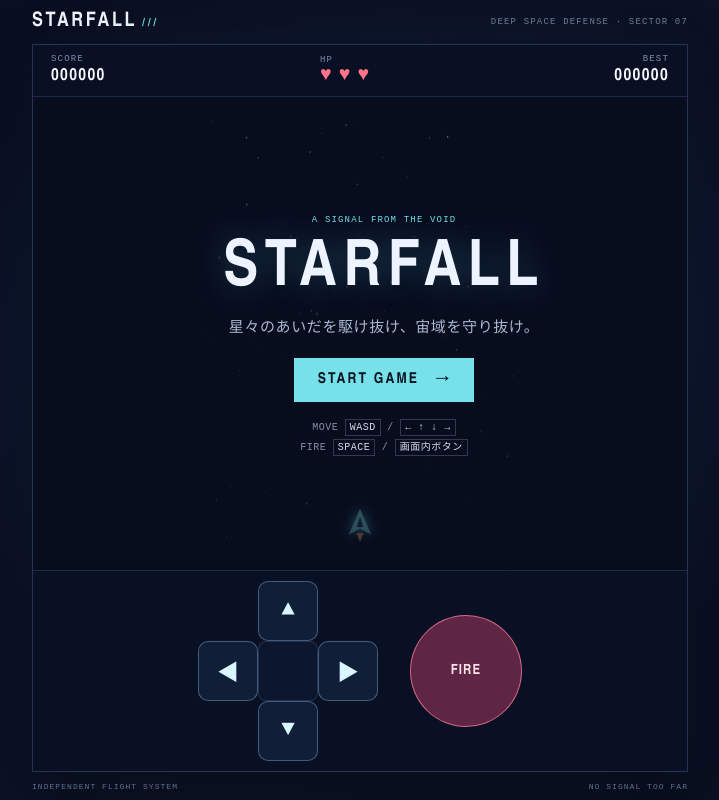
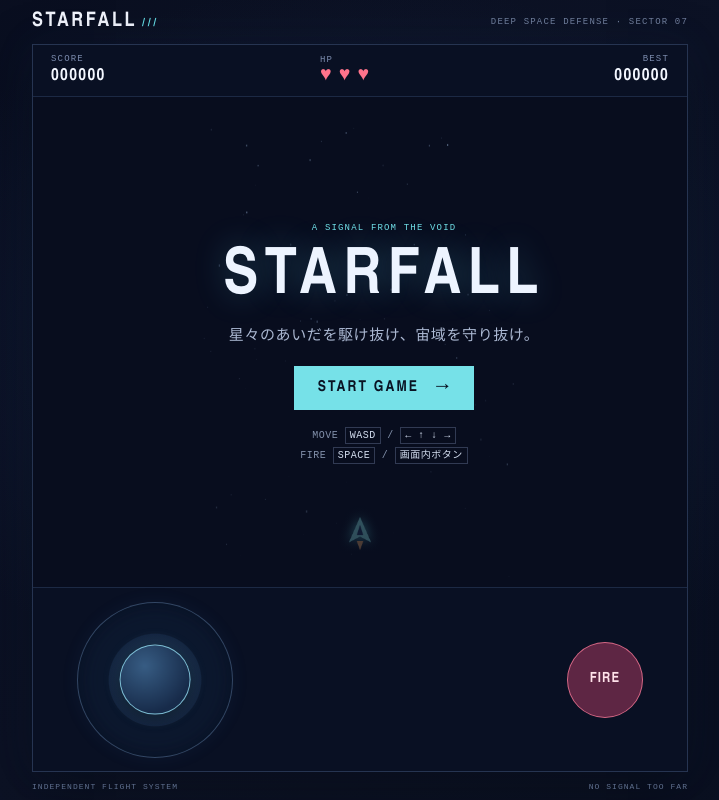
Before and after one commit to shi-chan775/game, a React (Vite) app: page / in a window 1280 px wide. Shown: the whole page, without its empty margins (280-999 px from the left). Built offline with nearby package versions, Linux system fonts and the light colour scheme; the HTML template or start-up script is replaced by a standard one.

Commit message:
コントローラー変更

```diff
--- a/src/App.jsx
+++ b/src/App.jsx
@@ -8,7 +8,7 @@ const initialGameState = {
   state: "ready",
 };
 
-const controlKeys = ["up", "left", "down", "right", "fire"];
+const controlKeys = ["fire"];
 
 function formatScore(value) {
   return String(value).padStart(6, "0");
@@ -17,9 +17,15 @@ function formatScore(value) {
 function App() {
   const canvasRef = useRef(null);
   const gameRef = useRef(null);
-  const controlsRef = useRef(Object.fromEntries(controlKeys.map((key) => [key, false])));
+  const controlsRef = useRef({
+    moveX: 0,
+    moveY: 0,
+    ...Object.fromEntries(controlKeys.map((key) => [key, false])),
+  });
+  const joystickPointerRef = useRef(null);
   const [gameState, setGameState] = useState(initialGameState);
   const [pressedControls, setPressedControls] = useState({});
+  const [joystick, setJoystick] = useState({ x: 0, y: 0, active: false });
 
   const updateGameState = useCallback((nextState) => {
     setGameState(nextState);
@@ -43,8 +49,59 @@ function App() {
   };
 
   const releaseAllControls = () => {
-    controlsRef.current = Object.fromEntries(controlKeys.map((key) => [key, false]));
+    controlsRef.current = {
+      moveX: 0,
+      moveY: 0,
+      ...Object.fromEntries(controlKeys.map((key) => [key, false])),
+    };
+    joystickPointerRef.current = null;
+    setJoystick({ x: 0, y: 0, active: false });
     setPressedControls({});
+  };
+
+  const updateJoystick = (event) => {
+    const bounds = event.currentTarget.getBoundingClientRect();
+    const travel = bounds.width * 0.32;
+    const offsetX = event.clientX - (bounds.left + bounds.width / 2);
+    const offsetY = event.clientY - (bounds.top + bounds.height / 2);
+    const distance = Math.hypot(offsetX, offsetY);
+    const scale = Math.min(1, travel / (distance || 1));
+    const x = offsetX * scale;
+    const y = offsetY * scale;
+    const normalizedDistance = Math.min(distance / travel, 1);
+    const deadZone = 0.12;
+    const intensity = normalizedDistance <= deadZone
+      ? 0
+      : (normalizedDistance - deadZone) / (1 - deadZone);
+
+    controlsRef.current.moveX = distance ? (offsetX / distance) * intensity : 0;
+    controlsRef.current.moveY = distance ? (offsetY / distance) * intensity : 0;
+    setJoystick({ x, y, active: true });
+  };
+
+  const resetJoystick = () => {
+    joystickPointerRef.current = null;
+    controlsRef.current.moveX = 0;
+    controlsRef.current.moveY = 0;
+    setJoystick({ x: 0, y: 0, active: false });
+  };
+
+  const bindJoystick = {
+    onPointerDown: (event) => {
+      event.preventDefault();
+      joystickPointerRef.current = event.pointerId;
+      event.currentTarget.setPointerCapture(event.pointerId);
+      updateJoystick(event);
+    },
+    onPointerMove: (event) => {
+      if (joystickPointerRef.current === event.pointerId) updateJoystick(event);
+    },
+    onPointerUp: (event) => {
+      if (joystickPointerRef.current === event.pointerId) resetJoystick();
+    },
+    onPointerCancel: resetJoystick,
+    onLostPointerCapture: resetJoystick,
+    "aria-label": "移動ジョイスティック",
   };
 
   const bindControl = (control) => ({
@@ -118,12 +175,16 @@ function App() {
         </div>
 
         <div className="touch-controls" aria-label="画面内コントローラー">
-          <div className="dpad" role="group" aria-label="移動">
-            <button type="button" {...bindControl("up")} className={`control-button dpad-up${pressedControls.up ? " is-pressed" : ""}`}>▲</button>
-            <button type="button" {...bindControl("left")} className={`control-button dpad-left${pressedControls.left ? " is-pressed" : ""}`}>◀</button>
-            <button type="button" {...bindControl("down")} className={`control-button dpad-down${pressedControls.down ? " is-pressed" : ""}`}>▼</button>
-            <button type="button" {...bindControl("right")} className={`control-button dpad-right${pressedControls.right ? " is-pressed" : ""}`}>▶</button>
-            <span className="dpad-center" aria-hidden="true" />
+          <div
+            {...bindJoystick}
+            className={`joystick${joystick.active ? " is-active" : ""}`}
+            style={{
+              "--stick-x": `${joystick.x}px`,
+              "--stick-y": `${joystick.y}px`,
+            }}
+            role="group"
+          >
+            <span className="joystick-knob" aria-hidden="true" />
           </div>
           <button type="button" {...bindControl("fire")} className={`control-button fire-button${pressedControls.fire ? " is-pressed" : ""}`}>FIRE</button>
         </div>
--- a/src/game.js
+++ b/src/game.js
@@ -34,6 +34,19 @@ class InputHandler {
       || Boolean(controls[controlAliases[keyName]]));
   }
 
+  getMovement() {
+    const controls = this.getControls();
+    const horizontal = (controls.moveX || 0)
+      + Number(this.keys.has("d")) - Number(this.keys.has("a"))
+      + Number(this.keys.has("arrowright")) - Number(this.keys.has("arrowleft"));
+    const vertical = (controls.moveY || 0)
+      + Number(this.keys.has("s")) - Number(this.keys.has("w"))
+      + Number(this.keys.has("arrowdown")) - Number(this.keys.has("arrowup"));
+    const magnitude = Math.hypot(horizontal, vertical);
+    const scale = magnitude > 1 ? 1 / magnitude : 1;
+    return { horizontal: horizontal * scale, vertical: vertical * scale };
+  }
+
   clear() {
     this.keys.clear();
   }
@@ -58,11 +71,7 @@ class Player {
   }
 
   update(deltaTime, input, bullets) {
-    let horizontal = Number(input.isDown("arrowright", "d")) - Number(input.isDown("arrowleft", "a"));
-    let vertical = Number(input.isDown("arrowdown", "s")) - Number(input.isDown("arrowup", "w"));
-    const magnitude = Math.hypot(horizontal, vertical) || 1;
-    horizontal /= magnitude;
-    vertical /= magnitude;
+    const { horizontal, vertical } = input.getMovement();
     this.x += horizontal * this.speed * deltaTime;
     this.y += vertical * this.speed * deltaTime;
     this.x = Math.max(8, Math.min(GAME_WIDTH - this.width - 8, this.x));
--- a/styles.css
+++ b/styles.css
@@ -158,21 +158,29 @@ kbd { padding: 2px 4px; border: 1px solid rgba(154, 177, 219, .28); color: #d4de
   min-height: 184px;
   flex: none;
   align-items: center;
-  justify-content: center;
-  gap: clamp(12px, 4vw, 32px);
-  padding: 10px 12px;
+  justify-content: space-between;
+  gap: clamp(32px, 9vw, 72px);
+  padding: 10px clamp(20px, 7vw, 44px);
   border-top: 1px solid rgba(117, 154, 213, .18);
   background: rgba(10, 17, 36, .97);
   touch-action: none;
 }
 
-.dpad {
+.joystick {
   position: relative;
-  display: grid;
-  width: clamp(144px, 45vw, 180px);
-  height: clamp(144px, 45vw, 180px);
-  grid-template: repeat(3, 1fr) / repeat(3, 1fr);
-  place-items: center;
+  width: clamp(128px, 38vw, 156px);
+  flex: none;
+  aspect-ratio: 1;
+  border: 1px solid rgba(151, 191, 236, .28);
+  border-radius: 50%;
+  background:
+    radial-gradient(circle, rgba(36, 58, 91, .38) 0 42%, transparent 43%),
+    rgba(15, 28, 52, .72);
+  box-shadow: inset 0 0 22px rgba(6, 13, 29, .65), 0 0 18px rgba(63, 118, 177, .08);
+  touch-action: none;
+  user-select: none;
+  -webkit-user-select: none;
+  -webkit-tap-highlight-color: transparent;
 }
 
 .control-button {
@@ -190,16 +198,29 @@ kbd { padding: 2px 4px; border: 1px solid rgba(154, 177, 219, .28); color: #d4de
 }
 .control-button:hover { background: rgba(34, 58, 94, .88); }
 .control-button.is-pressed { border-color: #7de9f0; background: rgba(87, 198, 214, .55); }
-.dpad-up { grid-area: 1 / 2; }
-.dpad-left { grid-area: 2 / 1; }
-.dpad-down { grid-area: 3 / 2; }
-.dpad-right { grid-area: 2 / 3; }
-.dpad .control-button { width: 100%; height: 100%; border-radius: 10px; font-size: 22px; }
-.dpad-center { position: absolute; inset: 33.333%; border: 1px solid rgba(151, 191, 236, .16); border-radius: 8px; background: rgba(20, 35, 63, .35); pointer-events: none; }
+
+.joystick-knob {
+  position: absolute;
+  top: 50%;
+  left: 50%;
+  width: 46%;
+  aspect-ratio: 1;
+  transform: translate(
+    calc(-50% + var(--stick-x, 0px)),
+    calc(-50% + var(--stick-y, 0px))
+  );
+  border: 1px solid rgba(150, 226, 245, .78);
+  border-radius: 50%;
+  background: radial-gradient(circle at 35% 30%, #375c83, #172b4a 72%);
+  box-shadow: 0 4px 14px rgba(0, 0, 0, .42), 0 0 18px rgba(99, 218, 236, .17);
+  pointer-events: none;
+}
+.joystick.is-active .joystick-knob { border-color: #9df4f4; }
 
 .fire-button {
-  width: clamp(88px, 28vw, 112px);
-  height: clamp(88px, 28vw, 112px);
+  width: clamp(64px, 18vw, 76px);
+  height: clamp(64px, 18vw, 76px);
+  flex: none;
   border: 1px solid rgba(255, 126, 155, .75);
   border-radius: 50%;
   background: rgba(123, 46, 80, .75);
@@ -218,8 +239,8 @@ kbd { padding: 2px 4px; border: 1px solid rgba(154, 177, 219, .28); color: #d4de
   .hud { min-height: 40px; padding-block: 4px; }
   .game-footer { min-height: 9px; }
   .touch-controls { min-height: 132px; padding-block: 6px; }
-  .dpad { width: min(24vh, 120px); height: min(24vh, 120px); }
-  .fire-button { width: min(18vh, 88px); height: min(18vh, 88px); }
+  .joystick { width: min(24vh, 120px); }
+  .fire-button { width: min(14vh, 68px); height: min(14vh, 68px); }
   .canvas-wrap {
     width: min(100%, calc(max(0px, 100dvh - 226px) * 2 / 3));
     height: max(0px, calc(100dvh - 226px));
```
